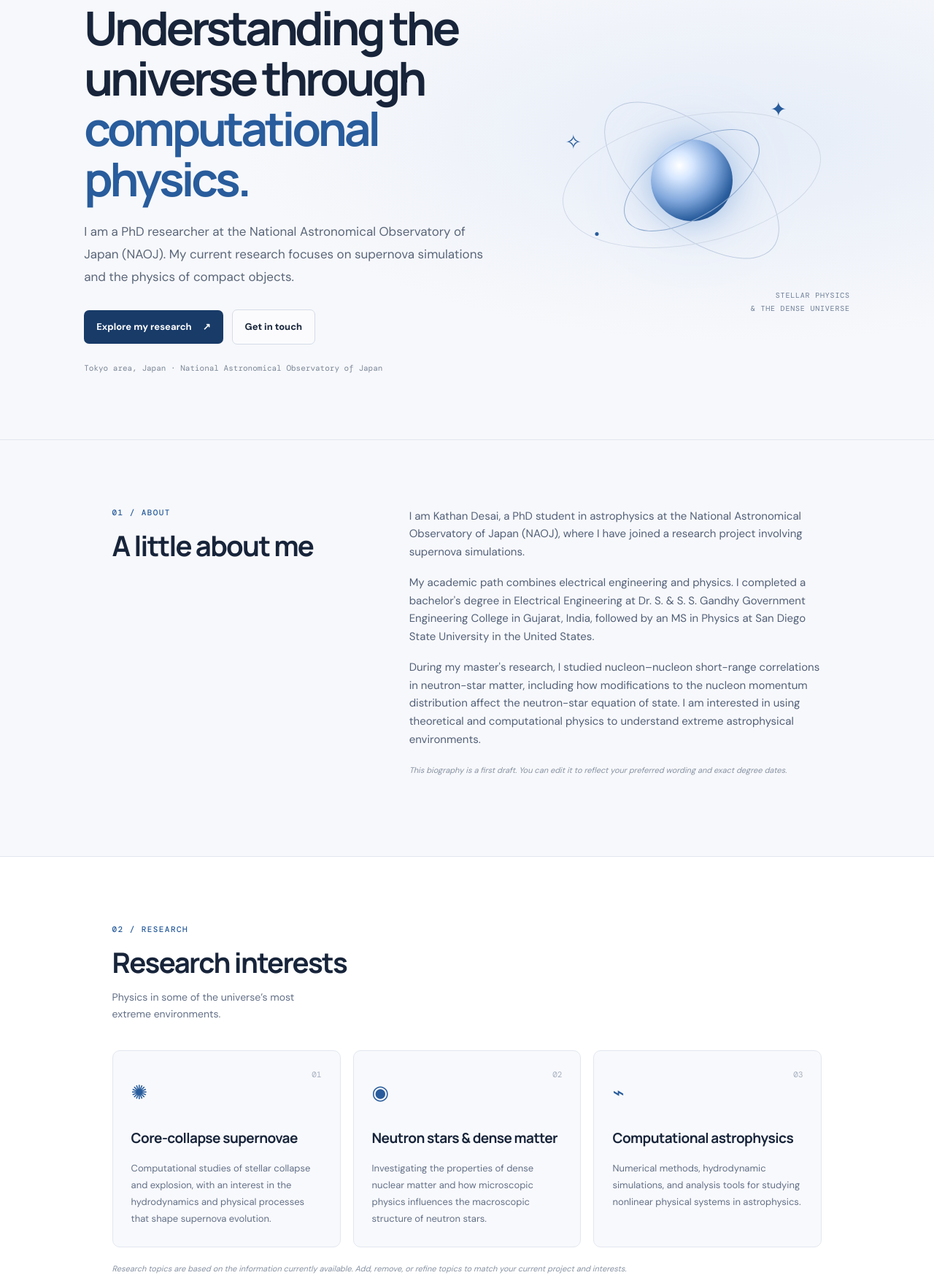
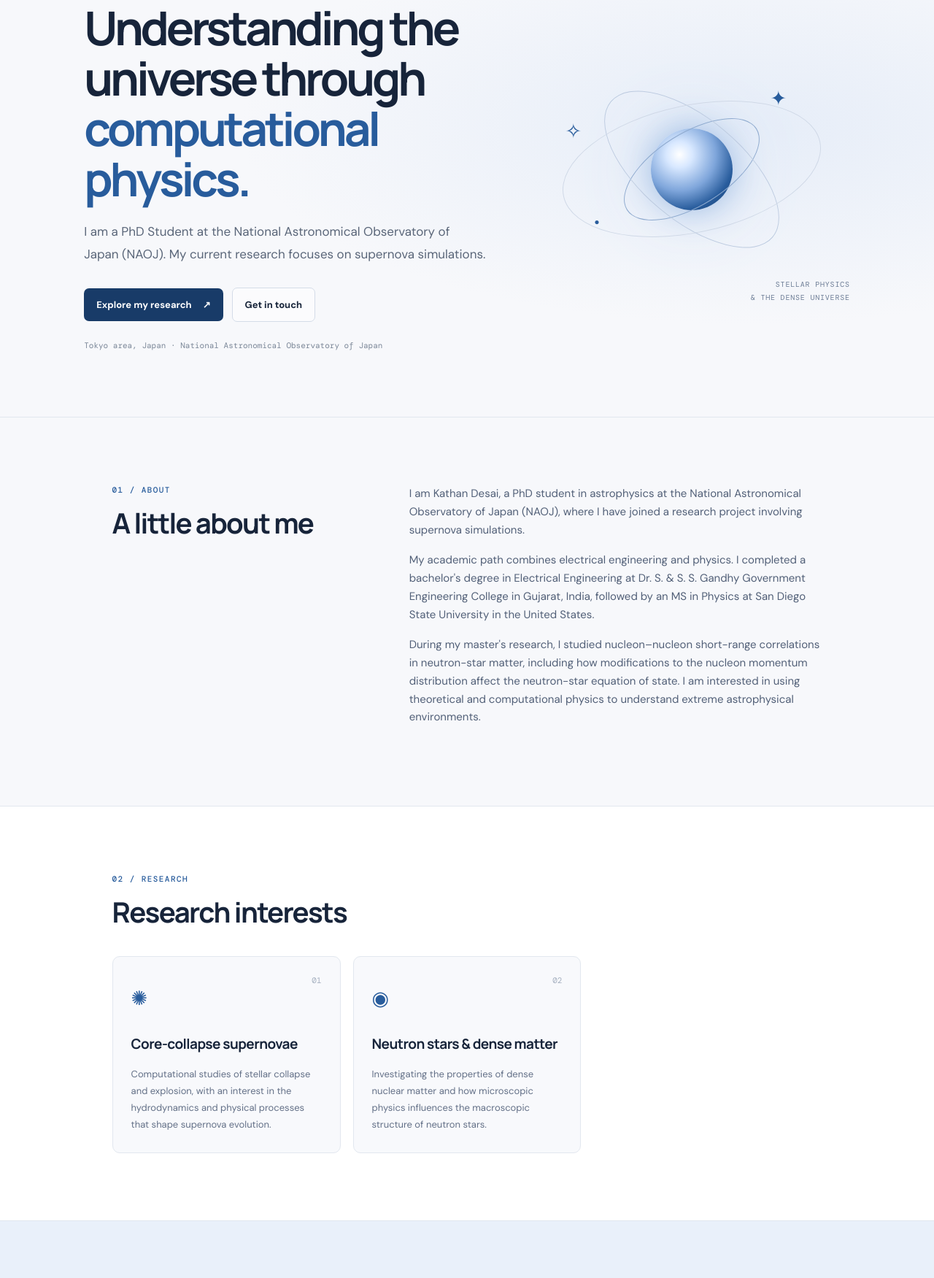
Before and after one commit to laaazyspider/kathan-Desai, a plain HTML site: page index.html in a window 1280 px wide. Shown: the part 191-1942 px from the top of the page at 73% size. Drawn offline with nearby package versions, Linux system fonts and the light colour scheme.

Commit message:
Update index.html

```diff
--- a/index.html
+++ b/index.html
@@ -3,7 +3,7 @@
 <head>
   <meta charset="UTF-8" />
   <meta name="viewport" content="width=device-width, initial-scale=1.0" />
-  <meta name="description" content="Academic website of Kathan Desai, PhD researcher in astrophysics at the National Astronomical Observatory of Japan." />
+  <meta name="description" content="Academic website of Kathan Desai, PhD Student in astrophysics at the National Astronomical Observatory of Japan." />
   <title>Kathan Desai | Astrophysics</title>
   <link rel="stylesheet" href="style.css" />
 </head>
@@ -29,8 +29,8 @@
         <p class="eyebrow">ASTROPHYSICS · SUPERNOVA SIMULATIONS</p>
         <h1>Understanding the universe through <span>computational physics.</span></h1>
         <p class="hero-intro">
-          I am a PhD researcher at the National Astronomical Observatory of Japan (NAOJ).
-          My current research focuses on supernova simulations and the physics of compact objects.
+          I am a PhD Student at the National Astronomical Observatory of Japan (NAOJ).
+          My current research focuses on supernova simulations.
         </p>
         <div class="hero-actions">
           <a class="button button-primary" href="#research">Explore my research <span>↗</span></a>
@@ -73,7 +73,7 @@
           distribution affect the neutron-star equation of state. I am interested in using
           theoretical and computational physics to understand extreme astrophysical environments.
         </p>
-        <p class="edit-note">This biography is a first draft. You can edit it to reflect your preferred wording and exact degree dates.</p>
+        <!--p class="edit-note">This biography is a first draft. You can edit it to reflect your preferred wording and exact degree dates.</p-->
       </div>
     </section>
 
@@ -81,7 +81,7 @@
       <div class="section-heading">
         <p class="eyebrow">02 / RESEARCH</p>
         <h2>Research interests</h2>
-        <p class="section-subtitle">Physics in some of the universe’s most extreme environments.</p>
+        <!--p class="section-subtitle">Physics in some of the universe’s most extreme environments.</p-->
       </div>
       <div class="research-grid">
         <article class="research-card">
@@ -96,14 +96,14 @@
           <h3>Neutron stars &amp; dense matter</h3>
           <p>Investigating the properties of dense nuclear matter and how microscopic physics influences the macroscopic structure of neutron stars.</p>
         </article>
-        <article class="research-card">
+        <!--article class="research-card">
           <span class="card-number">03</span>
           <div class="card-icon">⌁</div>
           <h3>Computational astrophysics</h3>
           <p>Numerical methods, hydrodynamic simulations, and analysis tools for studying nonlinear physical systems in astrophysics.</p>
-        </article>
+      </article-->
       </div>
-      <p class="edit-note">Research topics are based on the information currently available. Add, remove, or refine topics to match your current project and interests.</p>
+      <!--p class="edit-note">Research topics are based on the information currently available. Add, remove, or refine topics to match your current project and interests.</p-->
     </section>
 
     <section class="section publications-section" id="publications">
```
